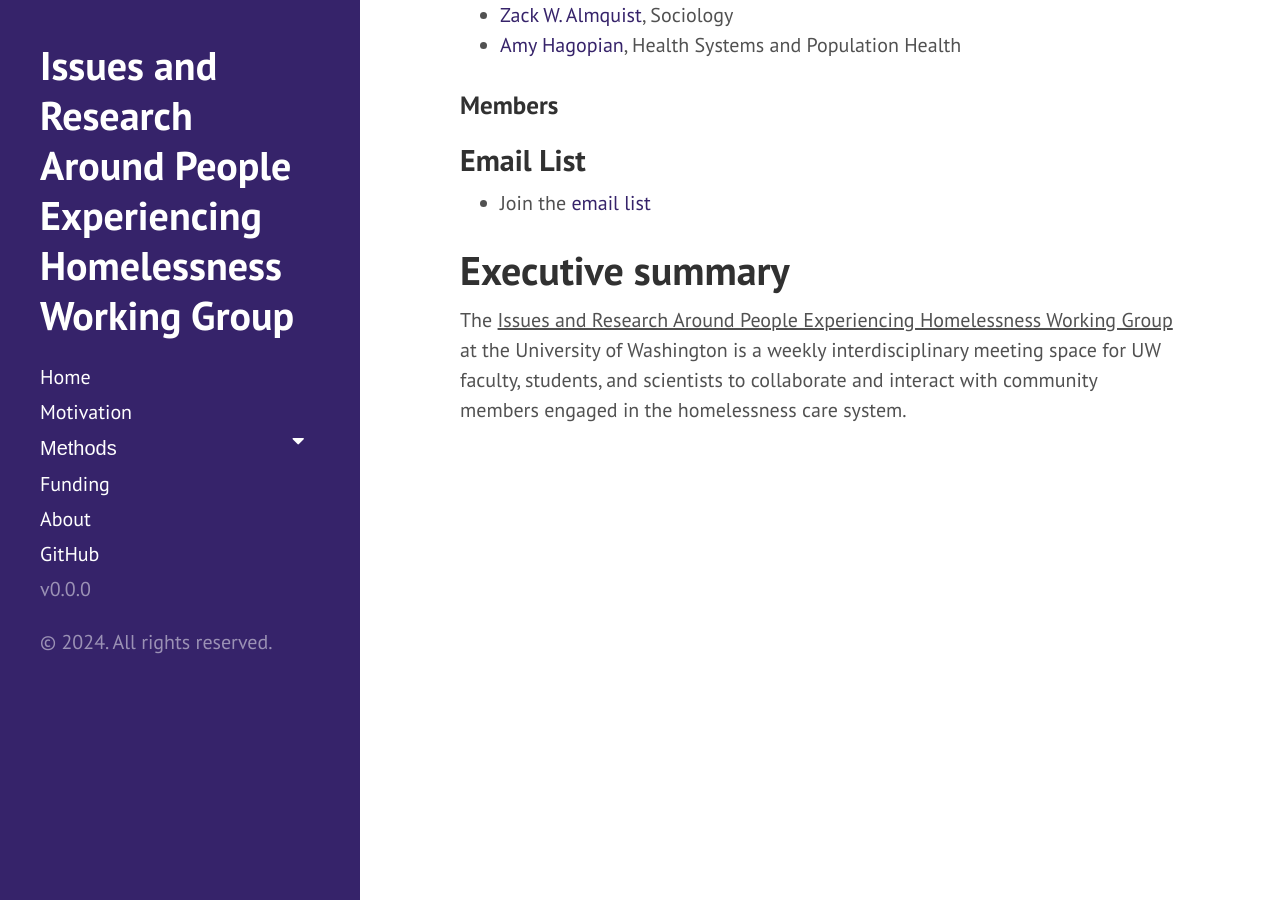
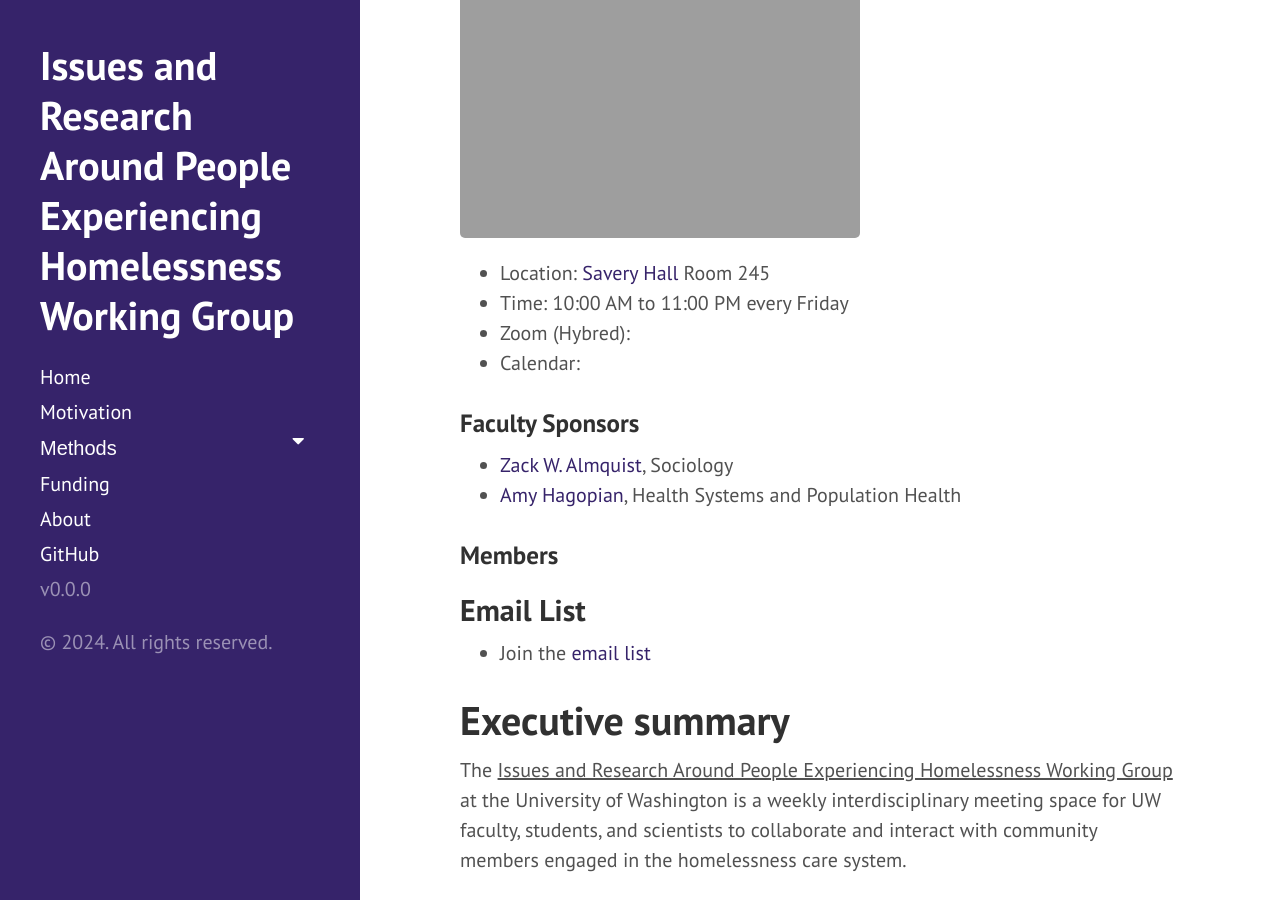
Before and after one commit to SSDALab/kcpehworkinggroup, a Jekyll site: the page built from index.md, in a window 1280 px wide and 900 px high, scrolled down 686 px. Built offline with Jekyll 4.4.1, drawn with Linux system fonts in a browser that asks for light colours; the list of posts is cut into pages by our own code.

Commit message:
Update index.md

```diff
--- a/index.md
+++ b/index.md
@@ -7,6 +7,12 @@
 # Issues and Research Around People Experiencing Homelessness Working Group
 
 ## Time and Location
+
+<img src="{{ site.url }}{{ site.baseurl }}/assets/img/savery.png:props?width=250">
+* Location: [Savery Hall](https://www.washington.edu/maps/#!/sav) Room 245
+* Time: 10:00 AM to 11:00 PM every Friday
+* Zoom (Hybred):
+* Calendar:
 
 ### Faculty Sponsors
 
```
